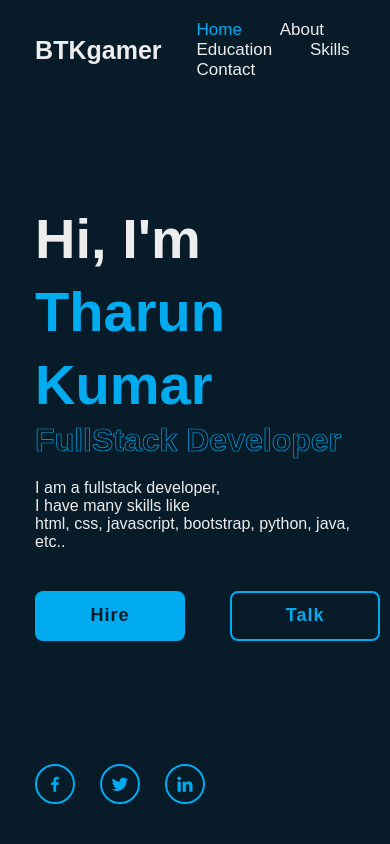
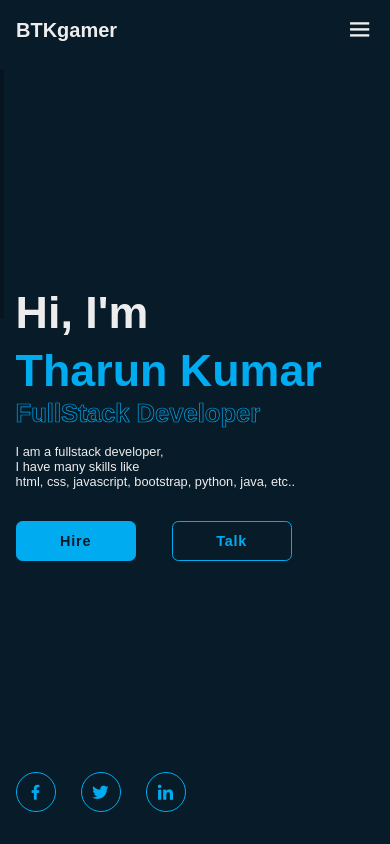
Before and after one commit to BTKcreations/MyPortfolio, a plain HTML site: page index.html in a window 390 px wide. Shown: the top 844 px of the page. Drawn offline with nearby package versions, Linux system fonts and the light colour scheme.

Commit message:
update index.html update script.js update style.css

```diff
--- a/index.html
+++ b/index.html
@@ -19,6 +19,8 @@
             <a href="#education">Education</a>
             <a href="#skills">Skills</a>
             <a href="#contact">Contact</a>
+
+            <span class="active-nav"></span>
         </nav>
 
     </header>
--- a/script.js
+++ b/script.js
@@ -1,3 +1,12 @@
+// toggle icon navbar
+let menuIcon = document.querySelector('#menu-icon');
+let navbar = document.querySelector('.navbar');
+
+menuIcon.onclick = () => {
+    menuIcon.classList.toggle('bx-x');
+    navbar.classList.toggle('active');
+}
+
 //scroll sections
 
 let sections = document.querySelectorAll('section');
@@ -23,4 +32,9 @@ window.onscroll = () => {
     let header = document.querySelector('header')
 
     header.classList.toggle('sticky',window.scrollY > 100);
+
+
+    // remove toggle icon and navbar when click navbar links (scroll)
+    menuIcon.classList.remove('bx-x');
+    navbar.classList.remove('active');
 }
--- a/style.css
+++ b/style.css
@@ -89,7 +89,8 @@ section {
 }
 
 .home-content {
-   max-width: 68rem;
+   max-width: 60rem;
+   z-index: 99;
 }
 
 .home-content h1 {
@@ -493,7 +494,7 @@ span {
 
 
 .contact {
-   min-height: auto;
+   min-height: 100vh;
    padding-bottom: 7rem;
 }
 
@@ -614,3 +615,108 @@ span {
 .footer-iconTop a:hover i {
    color: var(--main-color);
 }
+
+
+/* breakpoints */
+
+@media (max-width: 1200px) {
+   html {
+      font-size: 55%;
+   }
+}
+
+@media (max-width: 991px) {
+   .header {
+      padding: 2rem;
+   }
+
+   section {
+      padding: 10rem 4% 2rem;
+   }
+
+   .home {
+      padding: 0 4%;
+   }
+
+   .footer {
+      padding: 2rem 4%;
+   }
+}
+
+@media (max-width: 768px) {
+   .header {
+      background: var(--bg-color);
+   }
+
+   #menu-icon {
+      display:block;
+   }
+
+   .navbar {
+      position: absolute;
+      top: 100%;
+      left: -100%;
+      width: 100%;
+      padding: 1rem 4%;
+      background: var(--main-color);
+      box-shadow: 0.5rem 1rem rgba(0, 0, 0, .2);
+      z-index: 1;
+      transition: .25s ease;
+      transition-delay: .25s;
+   }
+
+   .navbar.active {
+      left: 0;
+      transition-delay: 0s;
+   }
+
+   .navbar .active-nav {
+      position: absolute;
+      top: 0;
+      left: -100%;
+      width: 100%;
+      height: 100%;
+      background: var(--bg-color);
+      border-top: .1rem solid rgba(0, 0, 0, .2);
+      z-index: -1;
+      transition: .25s ease;
+      transition-delay: 0s;
+   }
+
+   .navbar.active .active-nav {
+      left: 0;
+      transition-delay: .25s;
+   }
+
+
+   .navbar a {
+      display: block;
+      font-size: 2rem;
+      margin: 3rem 0;
+      transform: translateX(-20rem);
+      transition: .25s ease;
+      transition-delay: 0s;
+   }
+
+   .navbar.active a {
+      transform: translateX(0);
+      transition-delay: .25s;
+   }
+
+   .home-imgHover {
+      pointer-events: none;
+      background: var(--bg-color);
+      opacity: .6;
+   }
+}
+
+@media (max-width: 560px) {
+   html {
+      font-size: 50%;
+   }
+
+   .home-content h1 {
+      display: flex;
+      flex-direction: column;
+   }
+}
```
